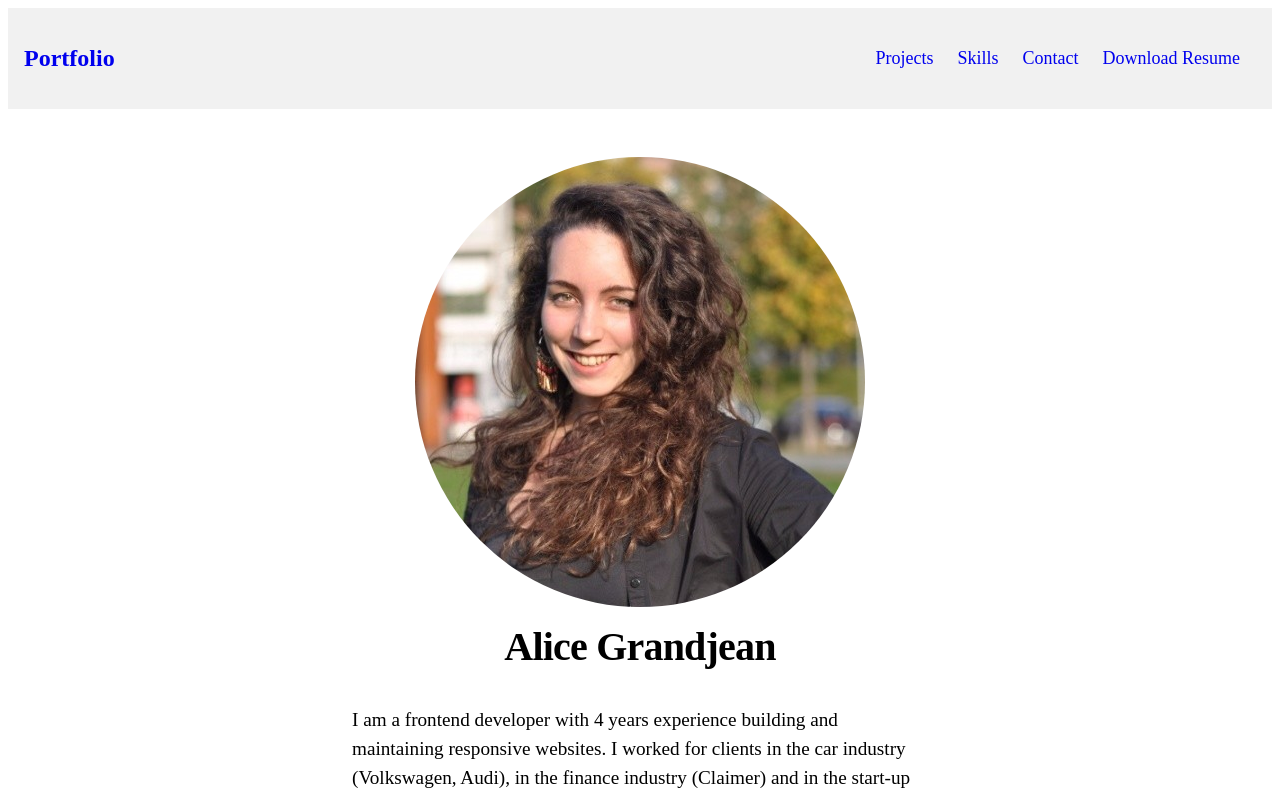
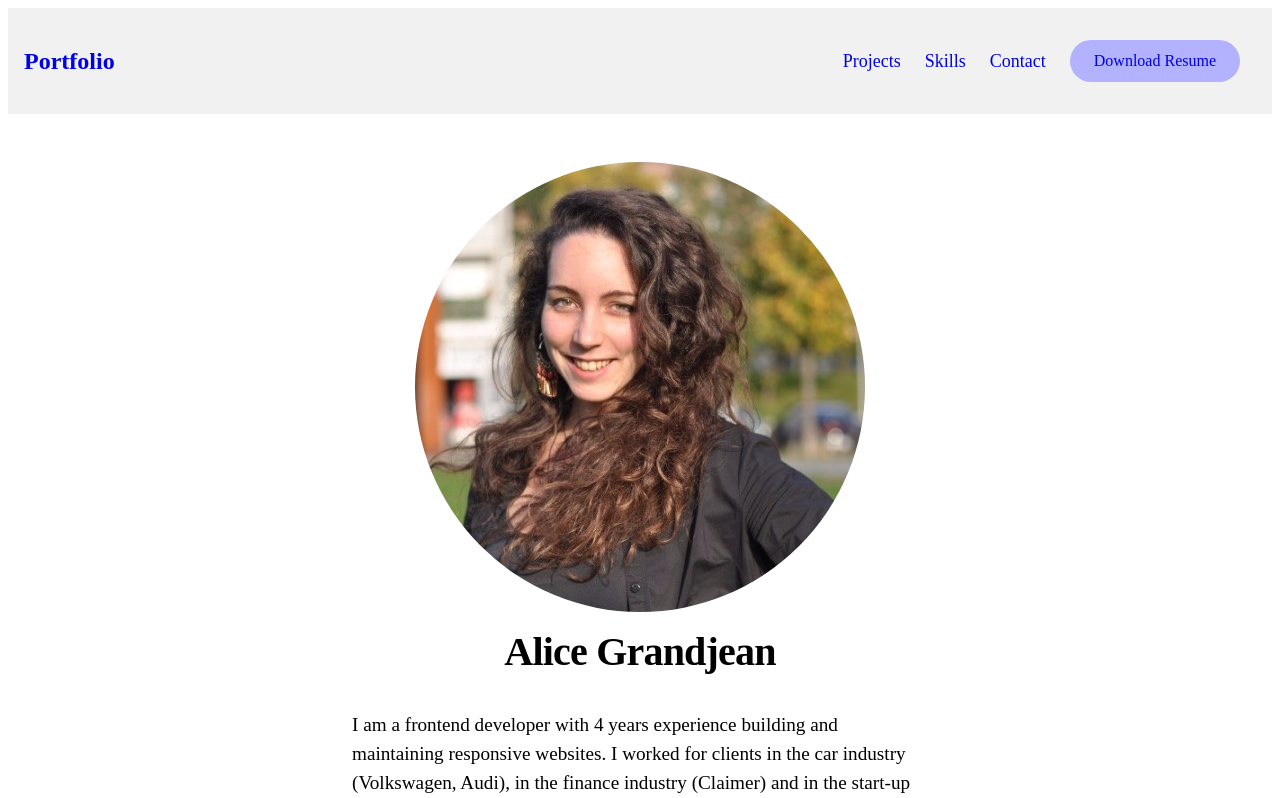
Before and after one commit to AliceGdj/projects-portfolio, a Next.js app: page / in a window 1280 px wide. Shown: the top 798 px of the page. Built offline with nearby package versions, Linux system fonts and the light colour scheme.

Commit message:
add new style to download button in navbar and in index page

```diff
--- a/components/Navbar.jsx
+++ b/components/Navbar.jsx
@@ -15,10 +15,6 @@ const MENU_LIST = [
     {
         text: "Contact",
         href: "/contact"
-    },
-    {
-        text: "Download Resume",
-        href: "https://github.com/AliceGdj/resume/raw/main/Resume_Alice_Grandjean.pdf"
     }
 ]
 
@@ -54,6 +50,7 @@ export const Navbar = () => {
                             </div>
                         )
                     })}
+                    <a href="https://github.com/AliceGdj/resume/raw/main/Resume_Alice_Grandjean.pdf" className={styles.download_resume}>Download Resume</a>
                 </div>
             </nav>
         </header>
--- a/components/layout.module.css
+++ b/components/layout.module.css
@@ -49,7 +49,7 @@
     top: 106px;
     width: 288px;
     row-gap: 24px;
-    padding: 24px 16px;
+    padding: 16px;
     right: -322px;
     min-height: calc(100vh - 60px);
     background-color: #f1f1f1;
@@ -105,3 +105,16 @@
         content: attr('data-text');
     }
 }
+
+.download_resume {
+    border:none;
+    border-radius: 25px;
+    padding:12px 24px 12px 24px;
+    cursor:pointer;
+    background-color: #b2b2ff;
+    text-decoration: none;
+}
+
+.download_resume:hover {
+    font-weight: bold;
+}
--- a/pages/index.js
+++ b/pages/index.js
@@ -1,6 +1,7 @@
 import Head from 'next/head';
 import Layout, { siteTitle } from '../components/layout';
 import utilStyles from '../styles/utils.module.css';
+import styles from '../components/layout.module.css';
 
 export default function Home () {
   return (
@@ -12,7 +13,7 @@ export default function Home () {
         <p>I am a frontend developer with 4 years experience building and maintaining responsive websites. I worked for clients in the car industry (Volkswagen, Audi), in the finance industry (Claimer) and in the start-up world. My stack is primarily Javascript & React but I have some experience with Python, AWS, AWS Lambdas, Serverless, Docker, AEM...</p>
         <p>Additionally, I am very flexible and adaptable. I speak fluent English, German and French and I am a member of the "Women in Tech" movement in Berlin.</p>
         <div className={utilStyles.cta}>
-          <a href="https://github.com/AliceGdj/resume/raw/main/Resume_Alice_Grandjean.pdf" target="_blank" rel="noopener noreferrer"><button>Download my Resume</button></a>
+          <a href="https://github.com/AliceGdj/resume/raw/main/Resume_Alice_Grandjean.pdf" target="_blank" rel="noopener noreferrer" className={styles.download_resume}>&gt;&gt; Download my Resume &lt;&lt;</a>
         </div>
       </section>
     </Layout>
```
